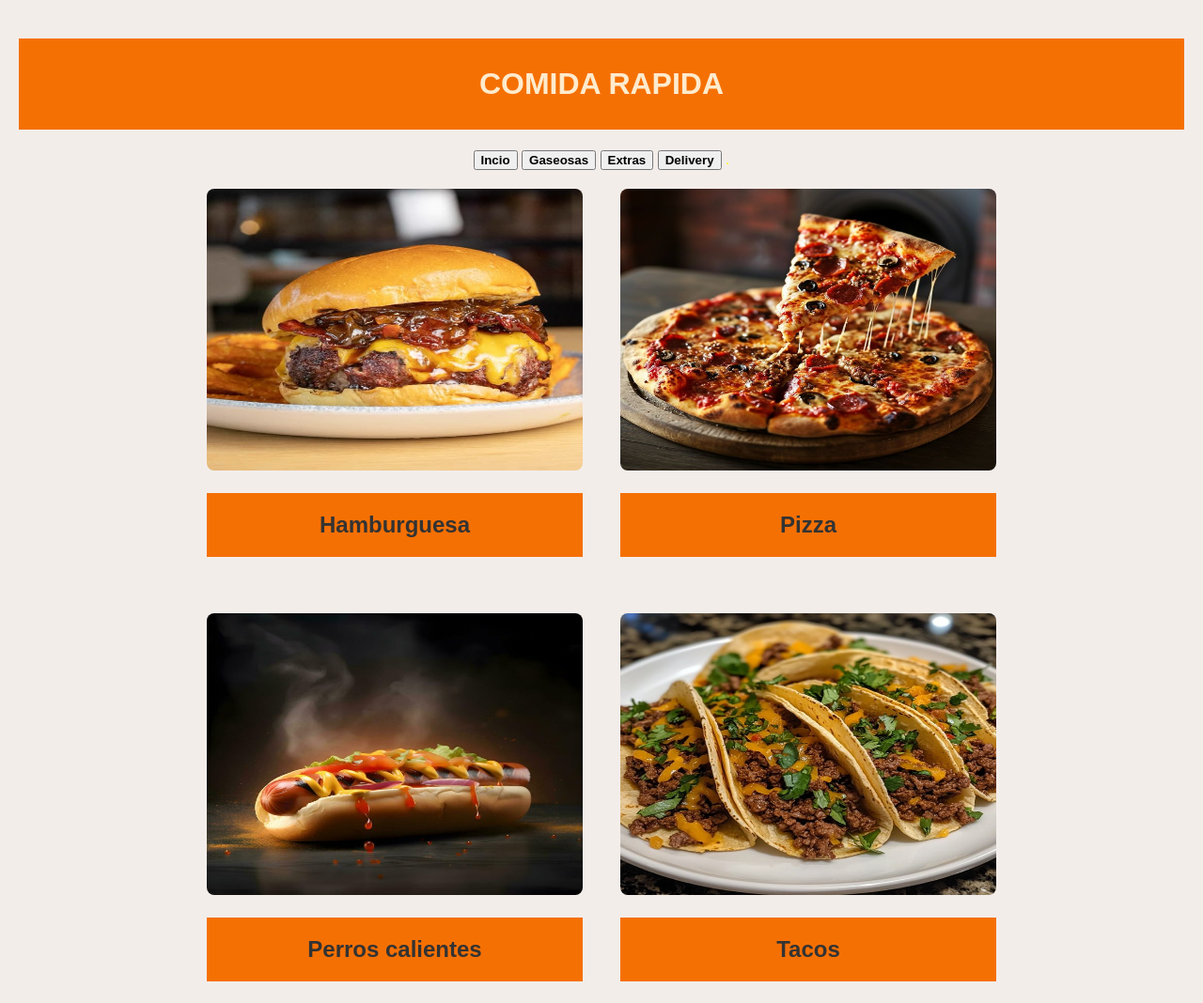
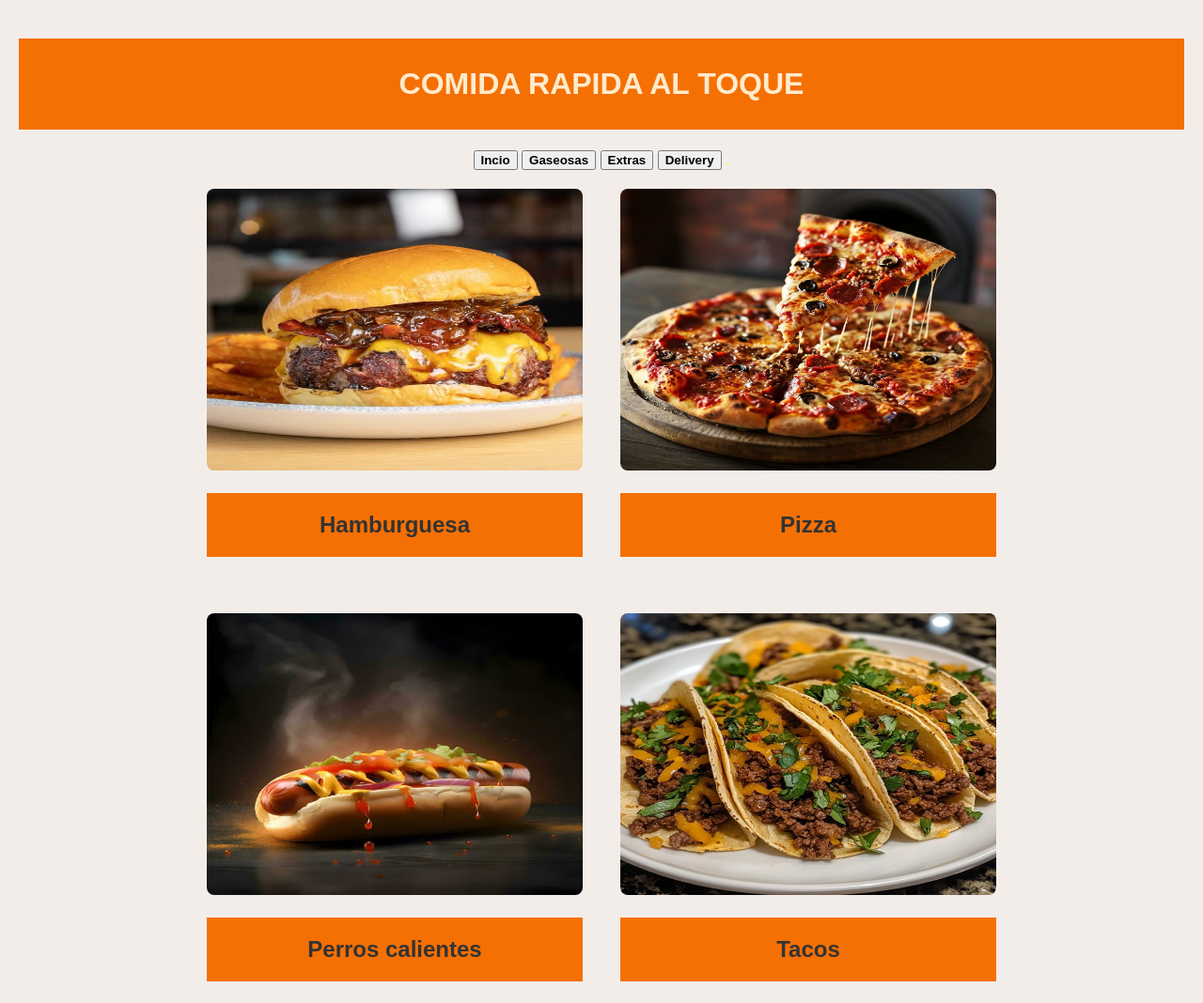
Before and after one commit to jhonnymasai2-bit/comida-rapida, a plain HTML site: page index.html in a window 1280 px wide. Shown: the top 1068 px of the page at 94% size. Drawn offline with Linux system fonts and the light colour scheme.

Commit message:
index.html

```diff
--- a/index.html
+++ b/index.html
@@ -58,7 +58,7 @@
 </head>
 <body>
 
-    <h1>COMIDA RAPIDA</h1>
+    <h1>COMIDA RAPIDA AL TOQUE</h1>
 
 <nav>
 
@@ -104,4 +104,5 @@
     <a href="https://www.facebook.com/vikingobolivia">Facebook</a>
     <a href=">https://www.tiktok.com/@comidasdeliciosasrapidas">tiktok</a></section>
 </body>
+
 </html>
```
